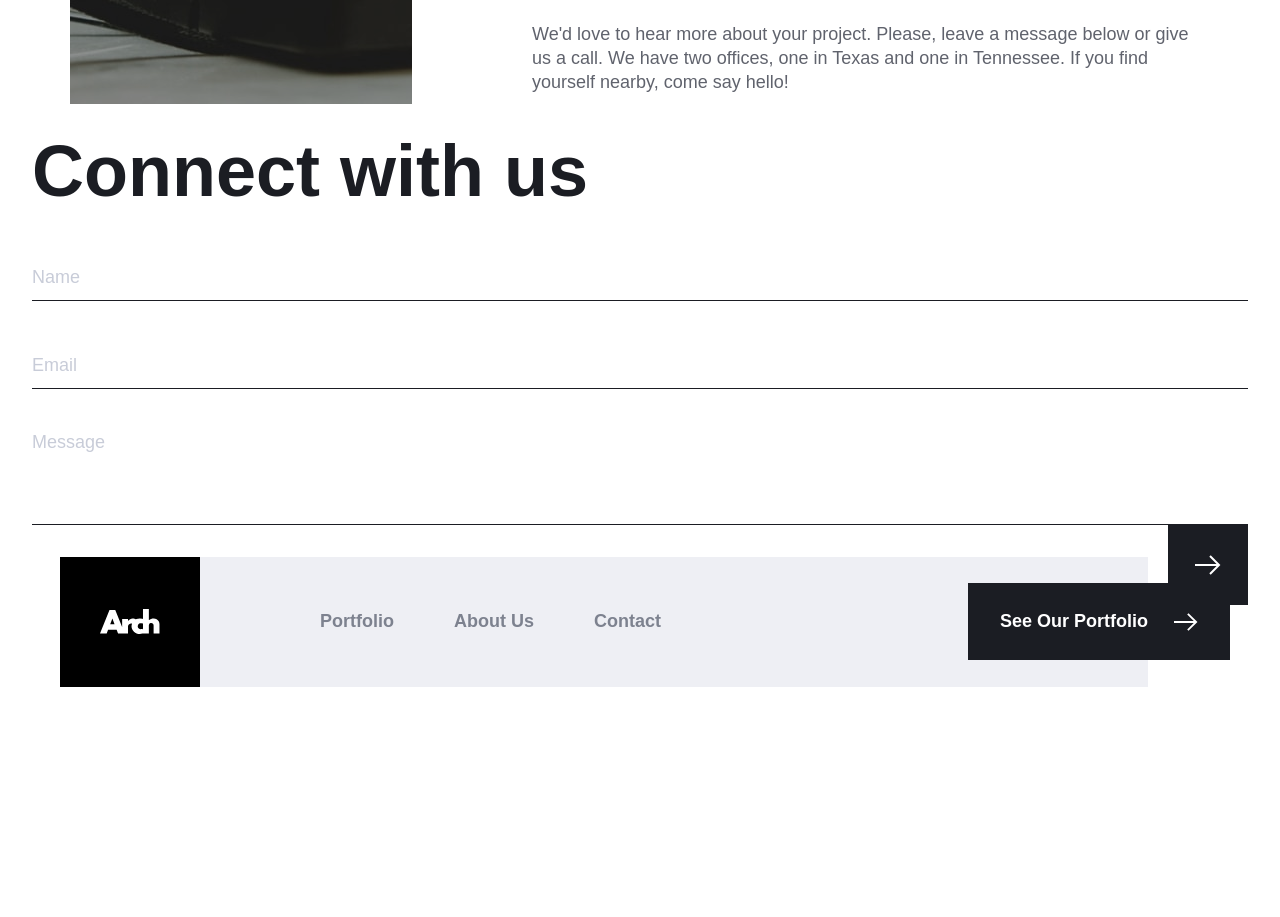
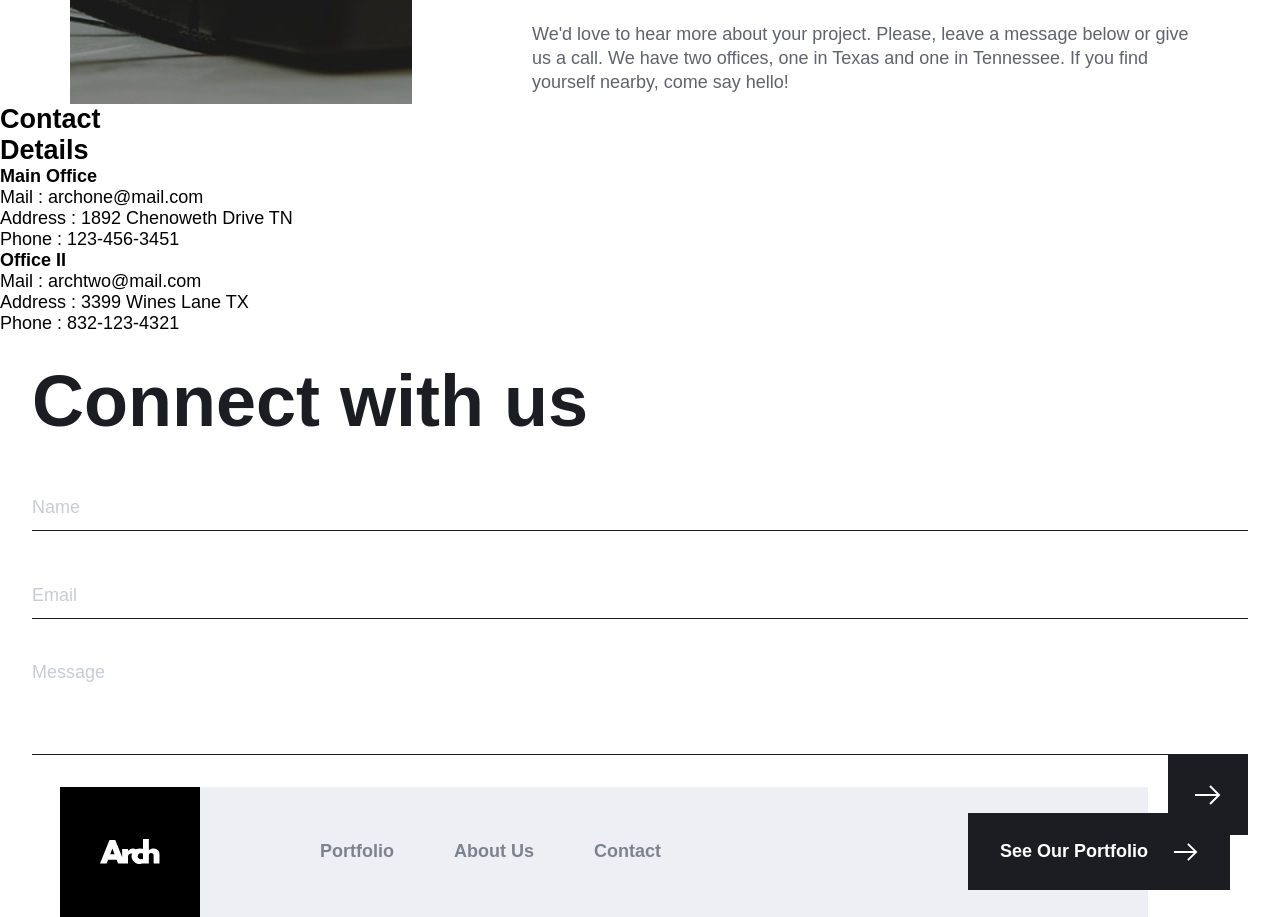
Before and after one commit to anetakasprzak/fm-arch-studio-multi-page-website, a Next.js app: page /contact in a window 1280 px wide. Shown: the part 748-1665 px from the top of the page. Before the commit the page ends 1435 px from the top, so only its background shows below. Built offline with nearby package versions, Linux system fonts and the light colour scheme.

Commit message:
contact details content

```diff
--- a/app/(root)/contact/page.js
+++ b/app/(root)/contact/page.js
@@ -4,7 +4,7 @@ import "./page.styled";
 import {
   ContactHeroImageWrapper,
   ContactHeroWrapper,
-  ContactSection,
+  ContactFormSection,
   ContactSpan,
   Form,
   FormButton,
@@ -15,6 +15,14 @@ import {
   Textarea,
   TextInput,
   Error,
+  ContactDetailsSection,
+  HeadingContactDetails,
+  MainOfficeBox,
+  OfficeHeading,
+  OfficeEmail,
+  OfficeAddress,
+  OfficePhone,
+  IIOfficeBox,
 } from "./page.styled";
 import { useForm } from "react-hook-form";
 
@@ -66,7 +74,30 @@ const ContactPage = () => {
           </HeroContactText>
         </HeroTextBox>
       </ContactHeroWrapper>
-      <ContactSection>
+
+      <ContactDetailsSection>
+        <HeadingContactDetails>
+          Contact
+          <br />
+          Details
+        </HeadingContactDetails>
+
+        <MainOfficeBox>
+          <OfficeHeading>Main Office</OfficeHeading>
+          <OfficeEmail>Mail : archone@mail.com</OfficeEmail>
+          <OfficeAddress>Address : 1892 Chenoweth Drive TN</OfficeAddress>
+          <OfficePhone>Phone : 123-456-3451</OfficePhone>
+        </MainOfficeBox>
+
+        <IIOfficeBox>
+          <OfficeHeading>Office II</OfficeHeading>
+          <OfficeEmail>Mail : archtwo@mail.com</OfficeEmail>
+          <OfficeAddress>Address : 3399 Wines Lane TX</OfficeAddress>
+          <OfficePhone>Phone : 832-123-4321</OfficePhone>
+        </IIOfficeBox>
+      </ContactDetailsSection>
+
+      <ContactFormSection>
         <HeroHeading>Connect with us</HeroHeading>
         <Form onSubmit={handleSubmit(onSubmit)}>
           <InputWrapper>
@@ -102,7 +133,7 @@ const ContactPage = () => {
 
           <FormButton type="submit" />
         </Form>
-      </ContactSection>
+      </ContactFormSection>
     </>
   );
 };
--- a/app/(root)/contact/page.styled.js
+++ b/app/(root)/contact/page.styled.js
@@ -149,15 +149,35 @@ export const HeroContactText = styled.p`
   line-height: 2.4rem;
 `;
 
+////////////////  CONTACT DETAILS ///////////////////
+
+export const ContactDetailsSection = styled.section``;
+
+export const HeadingContactDetails = styled.h2``;
+
+export const MainOfficeBox = styled.div``;
+
+export const IIOfficeBox = styled.div``;
+
+export const OfficeHeading = styled.h4``;
+
+export const OfficeEmail = styled.p``;
+
+export const OfficeAddress = styled.p``;
+
+export const OfficePhone = styled.p``;
+
+////////////////  CONTACT FORM ///////////////////
+
+export const ContactFormSection = styled.section`
+  padding: 3.2rem;
+`;
+
 export const Form = styled.form`
   display: flex;
   flex-direction: column;
   gap: 4.3rem;
   position: relative;
-`;
-
-export const ContactSection = styled.section`
-  padding: 3.2rem;
 `;
 
 export const InputWrapper = styled.div`
```
